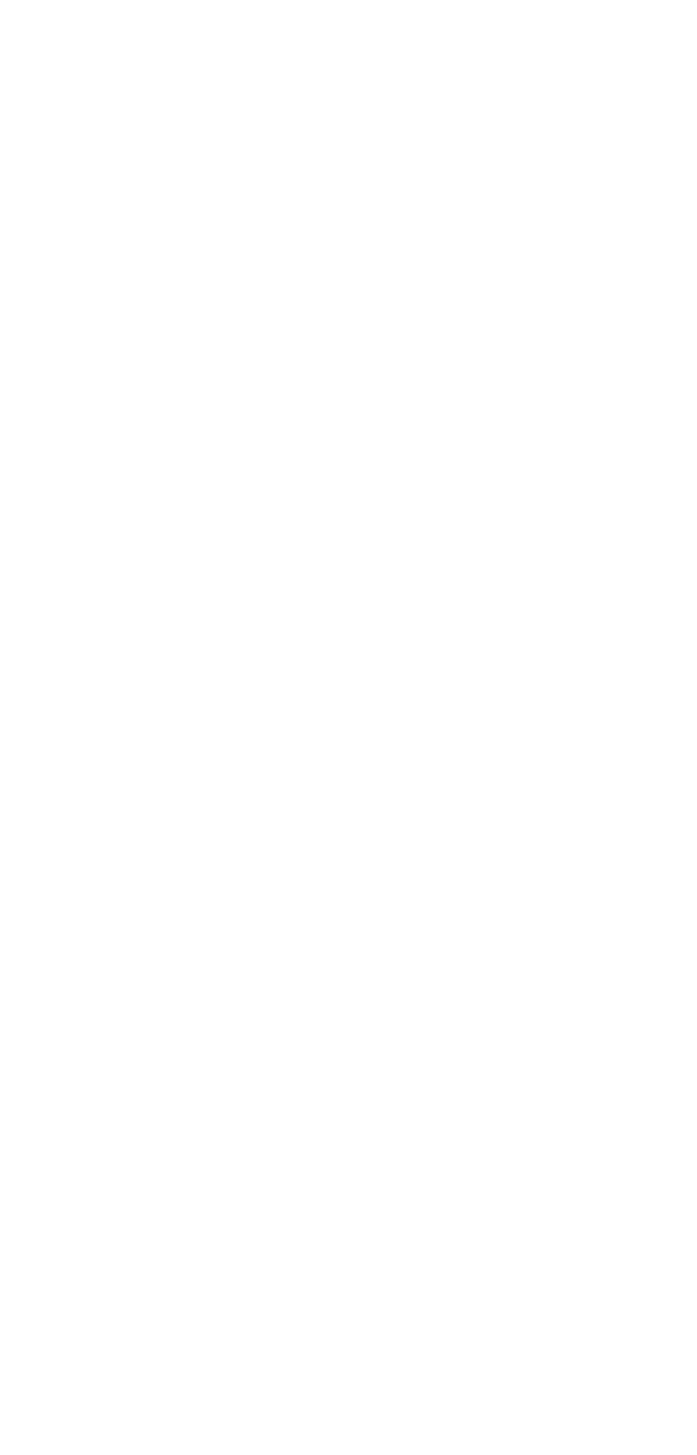
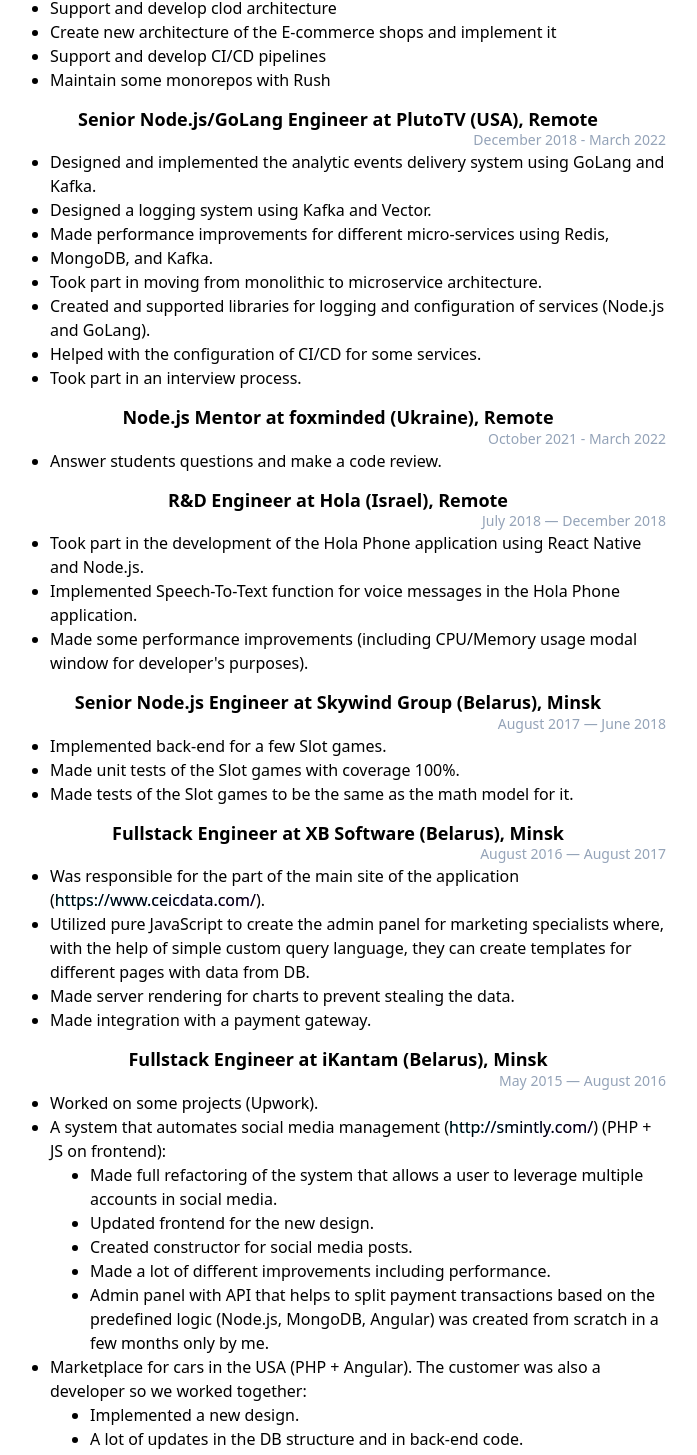
Before and after one commit to iamelevich/uol-web-development-final-project, a Next.js app: page /about in a window 1280 px wide. Shown: the part 835-2290 px from the top of the page, without its empty margins (302-999 px from the left). Before the commit the page ends 844 px from the top, so only its background shows below. Built offline with nearby package versions, Linux system fonts and the light colour scheme.

Commit message:
Finish about page
Signed-off-by: Ilya Amelevich <ilya.amelevich@gmail.com>

```diff
--- a/pages/about.tsx
+++ b/pages/about.tsx
@@ -114,6 +114,182 @@
         <h2 className="text-2xl font-extrabold leading-tight mb-2 bg-gradient-to-r from-cyan-400 to-purple-500 bg-clip-text text-transparent">
           Employment History
         </h2>
+        <div className="my-4">
+          <h3 className="text-lg font-extrabold leading-tight">
+            Senior Node.js/GoLang Engineer at Vitafy GmbH (Germany), Remote
+          </h3>
+          <p className="text-right text-sm text-slate-400">
+            March 2022 - present
+          </p>
+          <ul className="list-disc text-left ml-10">
+            <li>Support and develop clod architecture</li>
+            <li>
+              Create new architecture of the E-commerce shops and implement it
+            </li>
+            <li>Support and develop CI/CD pipelines</li>
+            <li>Maintain some monorepos with Rush</li>
+          </ul>
+        </div>
+        <div className="my-4">
+          <h3 className="text-lg font-extrabold leading-tight">
+            Senior Node.js/GoLang Engineer at PlutoTV (USA), Remote
+          </h3>
+          <p className="text-right text-sm text-slate-400">
+            December 2018 - March 2022
+          </p>
+          <ul className="list-disc text-left ml-10">
+            <li>
+              Designed and implemented the analytic events delivery system using
+              GoLang and Kafka.
+            </li>
+            <li>Designed a logging system using Kafka and Vector.</li>
+            <li>
+              Made performance improvements for different micro-services using
+              Redis,
+            </li>
+            <li>MongoDB, and Kafka.</li>
+            <li>
+              Took part in moving from monolithic to microservice architecture.
+            </li>
+            <li>
+              Created and supported libraries for logging and configuration of
+              services (Node.js and GoLang).
+            </li>
+            <li>Helped with the configuration of CI/CD for some services.</li>
+            <li>Took part in an interview process.</li>
+          </ul>
+        </div>
+        <div className="my-4">
+          <h3 className="text-lg font-extrabold leading-tight">
+            Node.js Mentor at foxminded (Ukraine), Remote
+          </h3>
+          <p className="text-right text-sm text-slate-400">
+            October 2021 - March 2022
+          </p>
+          <ul className="list-disc text-left ml-10">
+            <li>Answer students questions and make a code review.</li>
+          </ul>
+        </div>
+        <div className="my-4">
+          <h3 className="text-lg font-extrabold leading-tight">
+            R{'&'}D Engineer at Hola (Israel), Remote
+          </h3>
+          <p className="text-right text-sm text-slate-400">
+            July 2018 — December 2018
+          </p>
+          <ul className="list-disc text-left ml-10">
+            <li>
+              Took part in the development of the Hola Phone application using
+              React Native and Node.js.
+            </li>
+            <li>
+              Implemented Speech-To-Text function for voice messages in the Hola
+              Phone application.
+            </li>
+            <li>
+              Made some performance improvements (including CPU/Memory usage
+              modal window for developer{"'"}s purposes).
+            </li>
+          </ul>
+        </div>
+        <div className="my-4">
+          <h3 className="text-lg font-extrabold leading-tight">
+            Senior Node.js Engineer at Skywind Group (Belarus), Minsk
+          </h3>
+          <p className="text-right text-sm text-slate-400">
+            August 2017 — June 2018
+          </p>
+          <ul className="list-disc text-left ml-10">
+            <li>Implemented back-end for a few Slot games.</li>
+            <li>Made unit tests of the Slot games with coverage 100%.</li>
+            <li>
+              Made tests of the Slot games to be the same as the math model for
+              it.
+            </li>
+          </ul>
+        </div>
+        <div className="my-4">
+          <h3 className="text-lg font-extrabold leading-tight">
+            Fullstack Engineer at XB Software (Belarus), Minsk
+          </h3>
+          <p className="text-right text-sm text-slate-400">
+            August 2016 — August 2017
+          </p>
+          <ul className="list-disc text-left ml-10">
+            <li>
+              Was responsible for the part of the main site of the application (
+              <a href="https://www.ceicdata.com/" className="gradient-link">
+                https://www.ceicdata.com/
+              </a>
+              ).
+            </li>
+            <li>
+              Utilized pure JavaScript to create the admin panel for marketing
+              specialists where, with the help of simple custom query language,
+              they can create templates for different pages with data from DB.
+            </li>
+            <li>
+              Made server rendering for charts to prevent stealing the data.
+            </li>
+            <li>Made integration with a payment gateway.</li>
+          </ul>
+        </div>
+        <div className="my-4">
+          <h3 className="text-lg font-extrabold leading-tight">
+            Fullstack Engineer at iKantam (Belarus), Minsk
+          </h3>
+          <p className="text-right text-sm text-slate-400">
+            May 2015 — August 2016
+          </p>
+          <ul className="list-disc text-left ml-10">
+            <li>Worked on some projects (Upwork).</li>
+            <li>
+              A system that automates social media management (
+              <a href="http://smintly.com/" className="gradient-link">
+                http://smintly.com/
+              </a>
+              ) (PHP + JS on frontend):
+            </li>
+            <ul className="list-disc text-left ml-10">
+              <li>
+                Made full refactoring of the system that allows a user to
+                leverage multiple accounts in social media.
+              </li>
+              <li>Updated frontend for the new design.</li>
+              <li>Created constructor for social media posts.</li>
+              <li>
+                Made a lot of different improvements including performance.
+              </li>
+              <li>
+                Admin panel with API that helps to split payment transactions
+                based on the predefined logic (Node.js, MongoDB, Angular) was
+                created from scratch in a few months only by me.
+              </li>
+            </ul>
+            <li>
+              Marketplace for cars in the USA (PHP + Angular). The customer was
+              also a developer so we worked together:
+            </li>
+            <ul className="list-disc text-left ml-10">
+              <li>Implemented a new design.</li>
+              <li>
+                A lot of updates in the DB structure and in back-end code.
+              </li>
+            </ul>
+            <li>
+              Service that allows you to use a Tesla as a taxi written in
+              Meteor.js:
+            </li>
+            <ul className="list-disc text-left ml-10">
+              <li>Some fixes in the order process.</li>
+            </ul>
+            <li>Marketplace for beauty goods (PHP + Angular):</li>
+            <ul className="list-disc text-left ml-10">
+              <li>Categories and Product pages.</li>
+              <li>Sorting and filtering of the categories and products.</li>
+            </ul>
+          </ul>
+        </div>
       </section>
     </Layout>
   );
```
